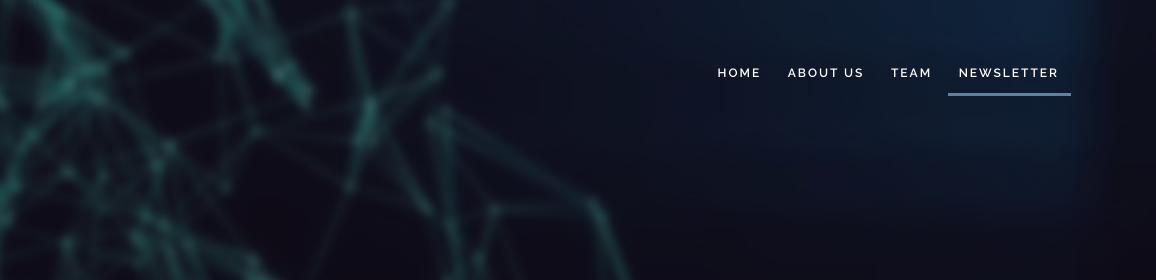
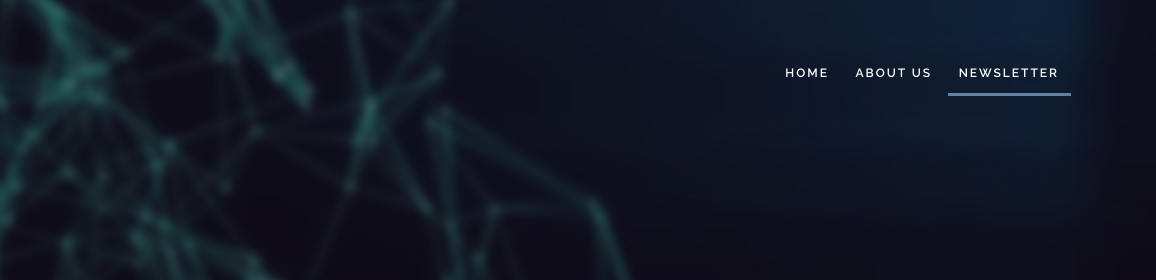
Before and after one commit to MachineLearningAcademy/MachineLearningAcademy.github.io, a plain HTML site: page index.html in a window 1280 px wide. Shown: the top 280 px of the page, 124-1280 px from the left. Drawn offline with Linux system fonts and the light colour scheme; some packages are replaced by stand-ins of ours.

Commit message:
Comments out menu entry

```diff
--- a/index.html
+++ b/index.html
@@ -104,7 +104,7 @@
 
                                     <li><a href="#section-one" title="About us">About us</a></li>
 
-                                    <li><a href="#section-four" title="Team">Team</a></li>
+                                    <!--<li><a href="#section-four" title="Team">Team</a></li>-->
 
                                     <li><a href="#section-five" title="Newsletter">Newsletter</a></li>
 
```
